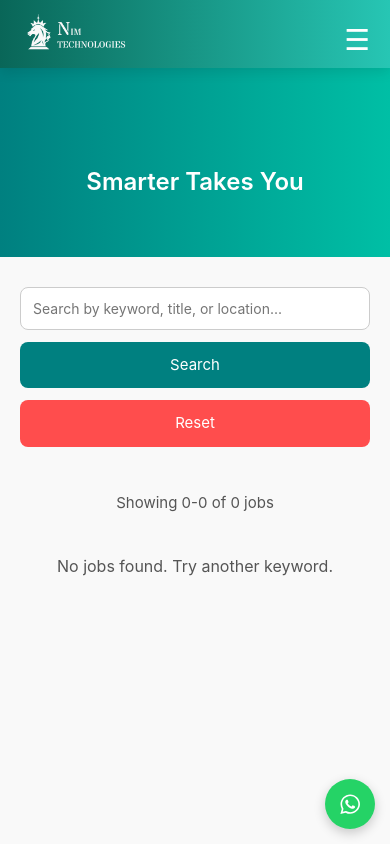
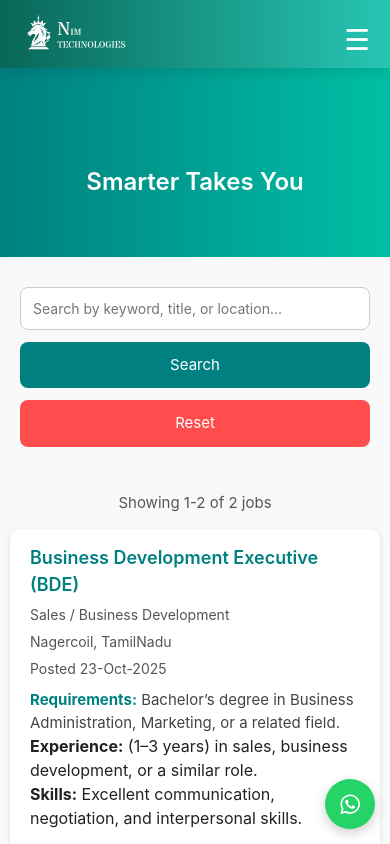
Before and after one commit to nimtechnologiez-coder/nimtech_web, a React (Create React App) app: page /careers in a window 390 px wide. Built offline with nearby package versions, Linux system fonts and the light colour scheme.

Commit message:
Updated Careers component with requirements, experience, and skills sections

```diff
--- a/src/Styles/Careers.css
+++ b/src/Styles/Careers.css
@@ -190,7 +190,8 @@
   display: flex;
   align-items: center;
   gap: 10px;
-  margin-top: 10px;
+  margin-top: 70px;
+  margin-right: 50px;
 }
 
 .apply-btn {
@@ -510,8 +511,19 @@
   }
 
   .application-form {
-    padding: 15px;
+    padding: 30px;
   }
+  .job-requirements {
+  margin-top: 10px;
+  font-size: 15px;
+  color: #444;
+  line-height: 1.5;
+  white-space: pre-line; /* Important for new line (\n) */
+}
+.job-requirements strong {
+  color: #008080;
+}
+
 
   /* Pagination stays horizontal for small mobile too */
   .pagination-container {
--- a/src/components/Careers.js
+++ b/src/components/Careers.js
@@ -3,27 +3,38 @@ import "../Styles/Careers.css";
 import emailjs from "@emailjs/browser";
 
 const jobs = [
-  // { title: "Full Stack Developer", category: "Development", location: "Nagercoil, TamilNadu", datePosted: "03-Oct-2025" },
-//   { title: "Backend Developer", category: "Development", location: "Nagercoil, TamilNadu", datePosted: "30-Sep-2025" },
-//   { title: "Frontend Developer", category: "Development", location: "Nagercoil, TamilNadu", datePosted: "20-Sep-2025" },
-//   { title: "UI/UX Designer", category: "Design", location: "Nagercoil, TamilNadu", datePosted: "15-Sep-2025" },
-//   { title: "Django Developer", category: "Development", location: "Nagercoil, TamilNadu", datePosted: "10-Sep-2025" },
-//   { title: "React Developer", category: "Development", location: "Nagercoil, TamilNadu", datePosted: "05-Sep-2025" },
-//   { title: "Flutter App Developer", category: "Mobile", location: "Nagercoil, TamilNadu", datePosted: "01-Sep-2025" },
-//   { title: "Project Coordinator", category: "Management", location: "Nagercoil, TamilNadu", datePosted: "25-Aug-2025" },
-//   { title: "HR Executive", category: "Human Resource", location: "Nagercoil, TamilNadu", datePosted: "20-Aug-2025" },
-//   { title: "Business Analyst", category: "Business", location: "Nagercoil, TamilNadu", datePosted: "15-Aug-2025" },
+  {
+    title: "Business Development Executive (BDE)",
+    category: "Sales / Business Development",
+    location: "Nagercoil, TamilNadu",
+    datePosted: "23-Oct-2025",
+    requirements:
+      "Bachelor’s degree in Business Administration, Marketing, or a related field.",
+    experience:
+      "(1–3 years) in sales, business development, or a similar role.",
+    skills: "Excellent communication, negotiation, and interpersonal skills."
+  },
+    {
+    title: "Customer Relationship Officer (CRO)",
+    category: "Student Services / Customer",
+    location: "Nagercoil, TamilNadu",
+    datePosted: "23-Oct-2025",
+    requirements:
+      "Bachelor’s degree in Business, Information Technology, Education, or a related field preferred.",
+    experience:
+      "(1-3 years) in customer service, student relations, or client management, ideally in education or IT training.",
+    skills: "Strong communication and interpersonal skills with a friendly and professional demeanor."
+  },
 ];
 
 const JOBS_PER_PAGE = 3;
 
 const ApplicationForm = ({ job, onBack }) => {
   const [status, setStatus] = useState("");
-  const [time, setTime] = useState(""); // Store apply click time
+  const [time, setTime] = useState("");
   const formRef = useRef();
 
   useEffect(() => {
-    // Set current time when form loads
     setTime(new Date().toLocaleString());
   }, [job]);
 
@@ -32,10 +43,10 @@ const ApplicationForm = ({ job, onBack }) => {
 
     emailjs
       .sendForm(
-        "service_t1j2t9l",   // EmailJS service ID
-        "template_gnvbcs2",  // EmailJS template ID
+        "service_t1j2t9l",
+        "template_gnvbcs2",
         formRef.current,
-        "uxCZ6WGvKJaBi87p0"  // Public key
+        "uxCZ6WGvKJaBi87p0"
       )
       .then(
         () => {
@@ -70,20 +81,27 @@ const ApplicationForm = ({ job, onBack }) => {
           <textarea name="cover_letter" required />
         </label>
 
-        {/* Hidden inputs for job title and apply time */}
         <input type="hidden" name="job_title" value={job.title} />
         <input type="hidden" name="time" value={time} />
 
-        <button type="submit" className="submit-btn">Submit</button>
+        <button type="submit" className="submit-btn">
+          Submit
+        </button>
       </form>
 
       {status && (
-        <p className={`status-message ${status.includes("successfully") ? "success" : "error"}`}>
+        <p
+          className={`status-message ${
+            status.includes("successfully") ? "success" : "error"
+          }`}
+        >
           {status}
         </p>
       )}
 
-      <button onClick={onBack} className="back-btn">Back to Job List</button>
+      <button onClick={onBack} className="back-btn">
+        Back to Job List
+      </button>
     </div>
   );
 };
@@ -146,8 +164,12 @@ const Careers = () => {
             value={keyword}
             onChange={(e) => setKeyword(e.target.value)}
           />
-          <button type="submit" className="search-btn">Search</button>
-          <button type="button" className="reset-btn" onClick={handleReset}>Reset</button>
+          <button type="submit" className="search-btn">
+            Search
+          </button>
+          <button type="button" className="reset-btn" onClick={handleReset}>
+            Reset
+          </button>
         </form>
       </div>
 
@@ -155,7 +177,8 @@ const Careers = () => {
         <div className="results-header">
           <span>
             Showing {filteredJobs.length > 0 ? indexOfFirstJob + 1 : 0}-
-            {Math.min(indexOfLastJob, filteredJobs.length)} of {filteredJobs.length} jobs
+            {Math.min(indexOfLastJob, filteredJobs.length)} of{" "}
+            {filteredJobs.length} jobs
           </span>
         </div>
 
@@ -167,25 +190,71 @@ const Careers = () => {
                 <div className="job-category">{job.category}</div>
                 <div className="job-location">{job.location}</div>
                 <div className="job-date">Posted {job.datePosted}</div>
+
+                {job.requirements && (
+                  <div className="job-requirements">
+                    <strong>Requirements:</strong> {job.requirements}
+                  </div>
+                )}
+
+                {job.experience && (
+                  <div className="job-experience">
+                    <strong>Experience:</strong> {job.experience}
+                  </div>
+                )}
+
+                {job.skills && (
+                  <div className="job-skills">
+                    <strong>Skills:</strong> {job.skills}
+                  </div>
+                )}
               </div>
+
               <div className="job-actions">
-                <button className="apply-btn" onClick={() => setSelectedJob(job)}>APPLY</button>
+                <button
+                  className="apply-btn"
+                  onClick={() => setSelectedJob(job)}
+                >
+                  APPLY
+                </button>
               </div>
             </div>
           ))
         ) : (
-          <p style={{ textAlign: "center", color: "#555", marginTop: "40px" }}>
+          <p
+            style={{ textAlign: "center", color: "#555", marginTop: "40px" }}
+          >
             No jobs found. Try another keyword.
           </p>
         )}
 
         {filteredJobs.length > 0 && (
           <div className="pagination-container">
-            <button className="pagination-btn" disabled={currentPage === 1} onClick={() => goToPage(currentPage - 1)}>← Prev</button>
+            <button
+              className="pagination-btn"
+              disabled={currentPage === 1}
+              onClick={() => goToPage(currentPage - 1)}
+            >
+              ← Prev
+            </button>
             {[...Array(totalPages)].map((_, i) => (
-              <span key={i} className={`page-number ${currentPage === i + 1 ? "active-page" : ""}`} onClick={() => goToPage(i + 1)}>{i + 1}</span>
+              <span
+                key={i}
+                className={`page-number ${
+                  currentPage === i + 1 ? "active-page" : ""
+                }`}
+                onClick={() => goToPage(i + 1)}
+              >
+                {i + 1}
+              </span>
             ))}
-            <button className="pagination-btn" disabled={currentPage === totalPages} onClick={() => goToPage(currentPage + 1)}>Next →</button>
+            <button
+              className="pagination-btn"
+              disabled={currentPage === totalPages}
+              onClick={() => goToPage(currentPage + 1)}
+            >
+              Next →
+            </button>
           </div>
         )}
       </div>
```
